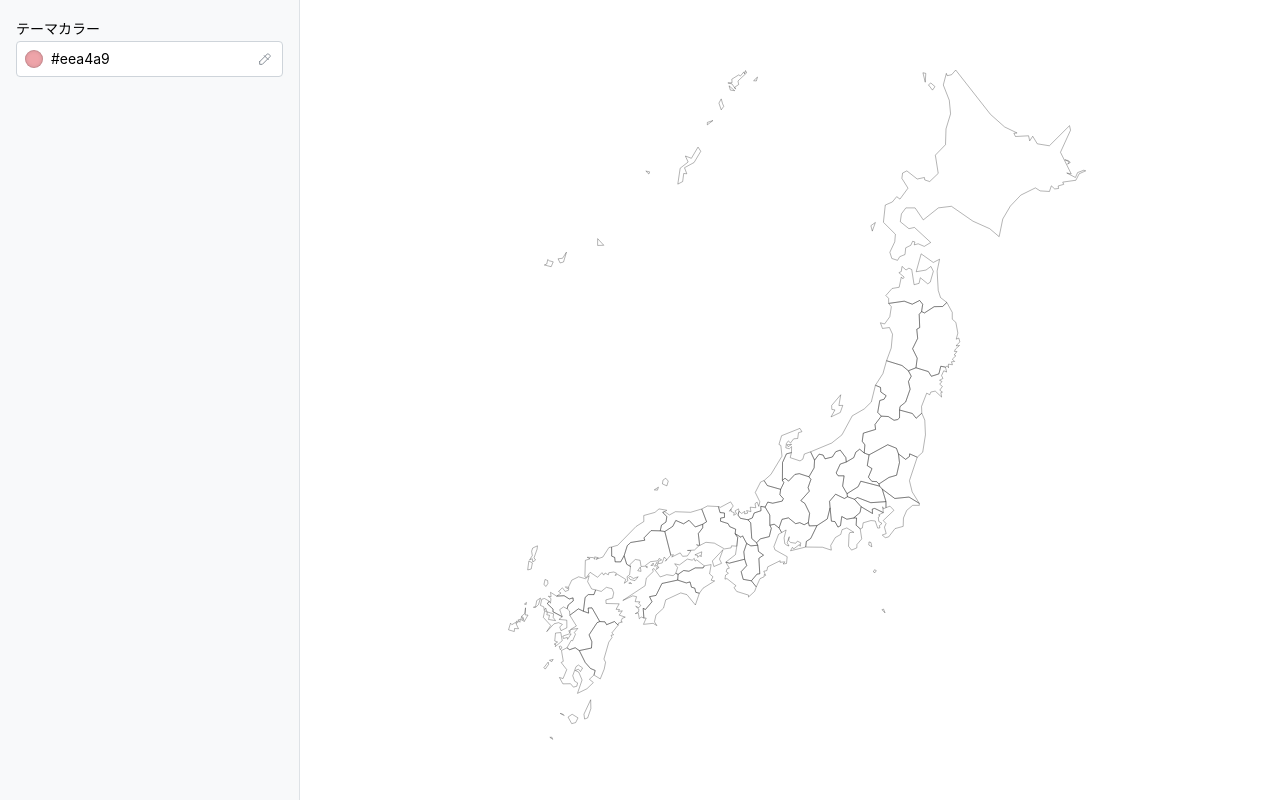
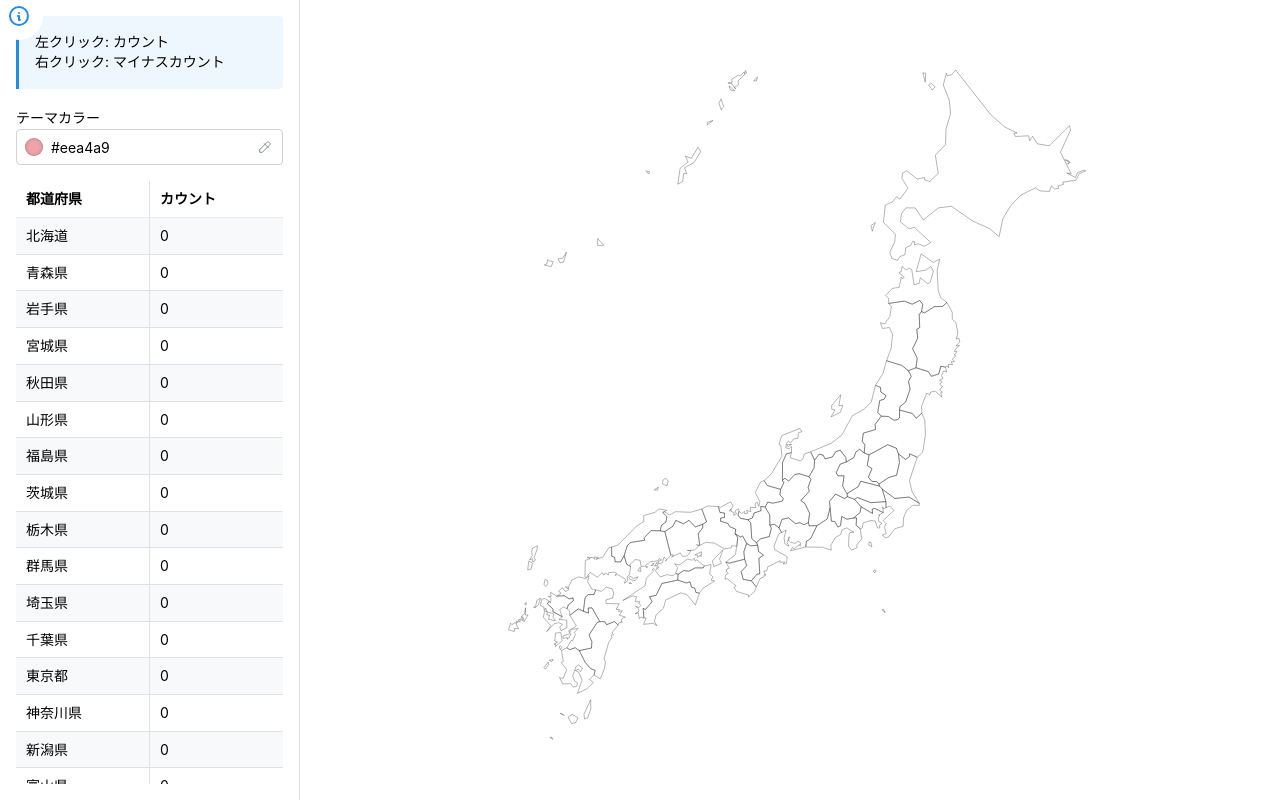
Before and after one commit to daichan132/prefectures-count-app, a Next.js app: page / in a window 1280 px wide. Built offline with nearby package versions, Linux system fonts and the light colour scheme.

Commit message:
create JapanCountTable

```diff
--- a/app/page.tsx
+++ b/app/page.tsx
@@ -1,12 +1,62 @@
 'use client';
 
-import { AppShell, Center, ColorInput, Stack } from '@mantine/core';
+import { AppShell, Blockquote, Center, ColorInput, Stack, Text } from '@mantine/core';
 import { useState } from 'react';
-import { JapanMap } from '@/features/japan-map';
+import { IconInfoCircle } from '@tabler/icons-react';
+import { JapanCountTable, JapanMap } from '@/features/japan-map';
 
 export default function HomePage() {
   const [color, setColor] = useState('#eea4a9');
-  const [countData, setCountData] = useState<Record<string, number>>({});
+  const [countData, setCountData] = useState<Record<string, number>>(
+    {
+      hokkaido: 0,
+      aomori: 0,
+      iwate: 0,
+      miyagi: 0,
+      akita: 0,
+      yamagata: 0,
+      fukushima: 0,
+      ibaraki: 0,
+      tochigi: 0,
+      gunma: 0,
+      saitama: 0,
+      chiba: 0,
+      tokyo: 0,
+      kanagawa: 0,
+      niigata: 0,
+      toyama: 0,
+      ishikawa: 0,
+      fukui: 0,
+      yamanashi: 0,
+      nagano: 0,
+      gifu: 0,
+      shizuoka: 0,
+      aichi: 0,
+      mie: 0,
+      shiga: 0,
+      kyoto: 0,
+      osaka: 0,
+      hyogo: 0,
+      nara: 0,
+      wakayama: 0,
+      tottori: 0,
+      shimane: 0,
+      okayama: 0,
+      hiroshima: 0,
+      yamaguchi: 0,
+      tokushima: 0,
+      kagawa: 0,
+      ehime: 0,
+      kochi: 0,
+      fukuoka: 0,
+      saga: 0,
+      nagasaki: 0,
+      kumamoto: 0,
+      oita: 0,
+      miyazaki: 0,
+      kagoshima: 0,
+      okinawa: 0,
+    });
   return (
     <AppShell
       navbar={{
@@ -14,12 +64,20 @@ export default function HomePage() {
         breakpoint: 'xs',
       }}
     >
-      <AppShell.Navbar p="md" bg="gray.0">
-        <Stack gap="md">
+      <AppShell.Navbar p="md" h="100vh">
+        <Stack gap="md" h="100%">
+          <Blockquote color="blue" icon={<IconInfoCircle />} p="md">
+            <Text size="sm">
+              左クリック: カウント
+              <br />
+              右クリック: マイナスカウント
+            </Text>
+          </Blockquote>
           <ColorInput
             label="テーマカラー"
             value={color}
             onChange={setColor} />
+          <JapanCountTable countData={countData} />
         </Stack>
       </AppShell.Navbar>
       <AppShell.Main>
@@ -27,7 +85,9 @@ export default function HomePage() {
           <JapanMap
             initialCountData={countData}
             color={color}
-            onChange={(data) => setCountData(data)} />
+            onChange={(name, count) => {
+              setCountData((prev) => ({ ...prev, [name]: count }));
+            }} />
         </Center>
       </AppShell.Main>
     </AppShell>
--- /dev/null
+++ b/features/japan-map/components/JapanCountTable/JapanCountTable.module.css
@@ -0,0 +1,20 @@
+.header {
+  position: sticky;
+  top: 0;
+  background-color: var(--mantine-color-body);
+  transition: box-shadow 150ms ease;
+
+  &::after {
+    content: '';
+    position: absolute;
+    left: 0;
+    right: 0;
+    bottom: 0;
+    border-bottom: rem(1px) solid
+      light-dark(var(--mantine-color-gray-2), var(--mantine-color-dark-3));
+  }
+}
+
+.scrolled {
+  box-shadow: var(--mantine-shadow-sm);
+}
--- /dev/null
+++ b/features/japan-map/components/JapanCountTable/JapanCountTable.tsx
@@ -0,0 +1,49 @@
+import { ScrollArea, Table } from '@mantine/core';
+import React, { useState } from 'react';
+import cx from 'clsx';
+import classes from './JapanCountTable.module.css';
+import geoJson from '../../assets/japan.json';
+
+interface JapanCountTableProps {
+  countData: Record<string, number>;
+}
+export const JapanCountTable = (
+  { countData }: JapanCountTableProps
+) => {
+  const [scrolled, setScrolled] = useState(false);
+  return (
+    <ScrollArea
+      style={{ flexGrow: 1, userSelect: 'none' }}
+      scrollbarSize={10}
+      onScrollPositionChange={({ y }) => setScrolled(y !== 0)}>
+      <Table striped withColumnBorders>
+        <Table.Thead className={cx(classes.header, { [classes.scrolled]: scrolled })}>
+          <Table.Tr>
+            <Table.Th>都道府県</Table.Th>
+            <Table.Th>カウント</Table.Th>
+          </Table.Tr>
+        </Table.Thead>
+        <Table.Tbody>
+          {
+            Object.entries(countData).map(([key, value]) => (
+              <Table.Tr key={key}>
+                <Table.Td>
+                  {
+                    geoJson.features.find(
+                      (feature) =>
+                        feature.properties.name.toLowerCase() === key)?.properties.name_ja
+                  }
+                </Table.Td>
+                <Table.Td>{value}</Table.Td>
+              </Table.Tr>
+            ))
+          }
+          <Table.Tr>
+            <Table.Td>合計</Table.Td>
+            <Table.Td>{Object.values(countData).reduce((acc, cur) => acc + cur, 0)}</Table.Td>
+          </Table.Tr>
+        </Table.Tbody>
+      </Table>
+    </ScrollArea>
+  );
+};
--- a/features/japan-map/components/JapanMap/JapanMap.tsx
+++ b/features/japan-map/components/JapanMap/JapanMap.tsx
@@ -10,7 +10,7 @@ import { Feature } from '../../types';
 interface JapanMapProps {
   initialCountData: Record<string, number>;
   color: string;
-  onChange?: (countData: Record<string, number>) => void;
+  onChange?: (name: string, count: number) => void;
 }
 export const JapanMap = React.memo((
   { initialCountData,
@@ -22,12 +22,16 @@ export const JapanMap = React.memo((
   const countDataRef = useRef(initialCountData);
   const mapContainerRef = useRef<HTMLDivElement>(null);
 
-  const updateCount = useCallback((name: string) => {
+  const updateCount = (name: string, increment = true) => {
     const countData = countDataRef.current;
     if (!countData[name]) countData[name] = 0;
-    countData[name] += 1;
-    onChange?.(countData);
-  }, []);
+    if (increment) {
+      countData[name] += 1;
+    } else {
+      countData[name] = Math.max(0, countData[name] - 1); // Ensure the count doesn't go below 0
+    }
+    onChange?.(name, countData[name]);
+  };
 
   async function main() {
     const width = mapContainerRef.current?.offsetWidth || 0;
@@ -89,6 +93,27 @@ export const JapanMap = React.memo((
           labelGroup.select('#label-text').text(newLabel);
 
           // テキストサイズに基づいて矩形サイズを再調整（必要に応じて）
+          const textElementNode = labelGroup.select('#label-text').node() as SVGGraphicsElement;
+          const textSize = textElementNode?.getBBox();
+          labelGroup.select('#label-rect')
+            .attr('x', textSize.x - 5)
+            .attr('y', textSize.y)
+            .attr('width', textSize.width + 10)
+            .attr('height', textSize.height + 4);
+        }
+      })
+      .on('contextmenu', (event: MouseEvent, d: any) => {
+        const name = d.properties.name.toLowerCase();
+        updateCount(name, false);
+        d3.select(event.currentTarget as d3.BaseType)
+          .attr('fill-opacity', () => {
+            const count = countDataRef.current[name];
+            return count > 0 ? count * 0.05 : 0;
+          });
+        const labelGroup = d3.select('#label-group');
+        if (!labelGroup.empty()) {
+          const newLabel = `${d.properties.name_ja}(${countDataRef.current[name]}人)`;
+          labelGroup.select('#label-text').text(newLabel);
           const textElementNode = labelGroup.select('#label-text').node() as SVGGraphicsElement;
           const textSize = textElementNode?.getBBox();
           labelGroup.select('#label-rect')
@@ -186,6 +211,17 @@ export const JapanMap = React.memo((
     return () => cleanup();
   }, [color, mounted, cleanup, viewportSize]);
 
+  useEffect(() => {
+    const mapContainer = mapContainerRef.current;
+    const suppressContextMenu = (event: MouseEvent) => {
+      event.preventDefault();
+    };
+    mapContainer?.addEventListener('contextmenu', suppressContextMenu);
+    return () => {
+      mapContainer?.removeEventListener('contextmenu', suppressContextMenu);
+    };
+  }, []);
+
   return (
     <div ref={mapContainerRef} id="map-container" style={{ width: '100%', height: '100%' }} />
   );
--- /dev/null
+++ b/features/japan-map/components/index.ts
@@ -0,0 +1,2 @@
+export { JapanMap } from './JapanMap/JapanMap';
+export { JapanCountTable } from './JapanCountTable/JapanCountTable';
--- a/features/japan-map/index.ts
+++ b/features/japan-map/index.ts
@@ -1 +1 @@
-export { JapanMap } from './components/JapanMap/JapanMap';
+export * from './components';
```
